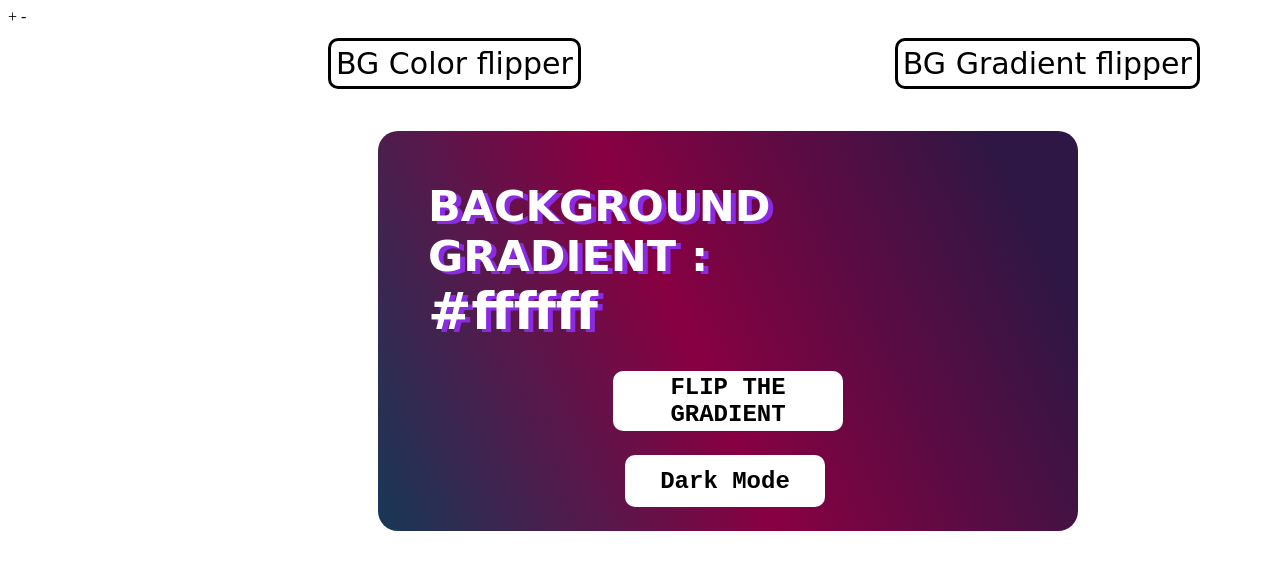
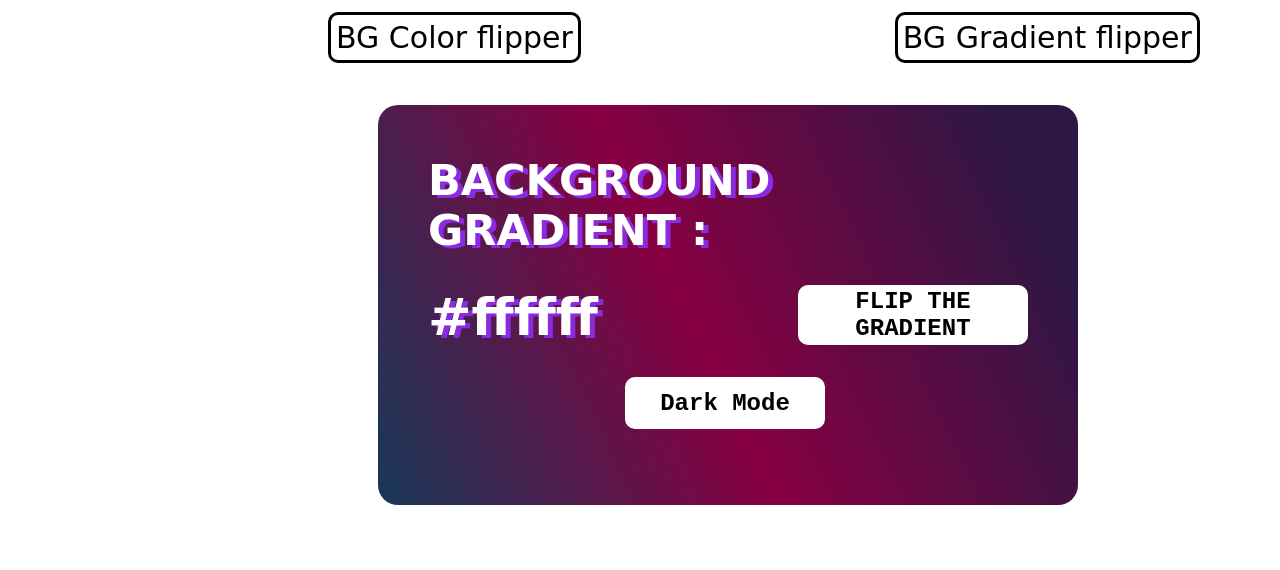
Before and after one commit to Manu2954/Back-ground-flipper, a plain HTML site: page indexGrad.html in a window 1280 px wide. Drawn offline with Linux system fonts and the light colour scheme.

Commit message:
Update indexGrad.html
removed div

```diff
--- a/indexGrad.html
+++ b/indexGrad.html
@@ -1,5 +1,4 @@
-+
--<!DOCTYPE html>
+<!DOCTYPE html>
 <html lang="en">
 <head>
     <meta charset="UTF-8">
@@ -18,8 +17,8 @@
         BACKGROUND GRADIENT : <br>
         <div id="hexCode">#ffffff</div>
         <div id="buttons">
-        <div> <button id="btn">FLIP THE GRADIENT</button></div>
-        <div><button id="bbtn">Dark Mode</button></div>
+        <button id="btn">FLIP THE GRADIENT</button>
+        <button id="bbtn">Dark Mode</button>
         </div>
 
     </div>
```
